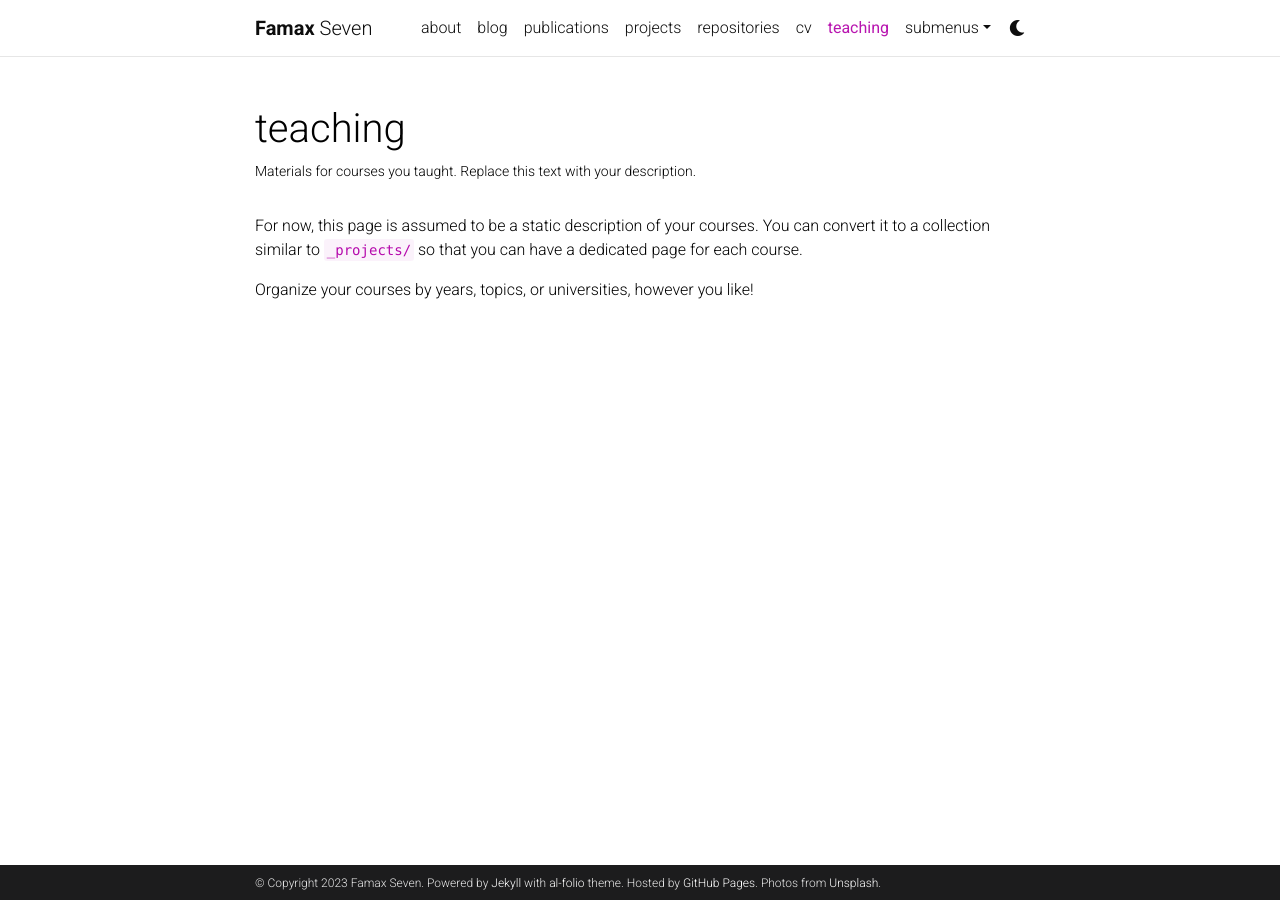
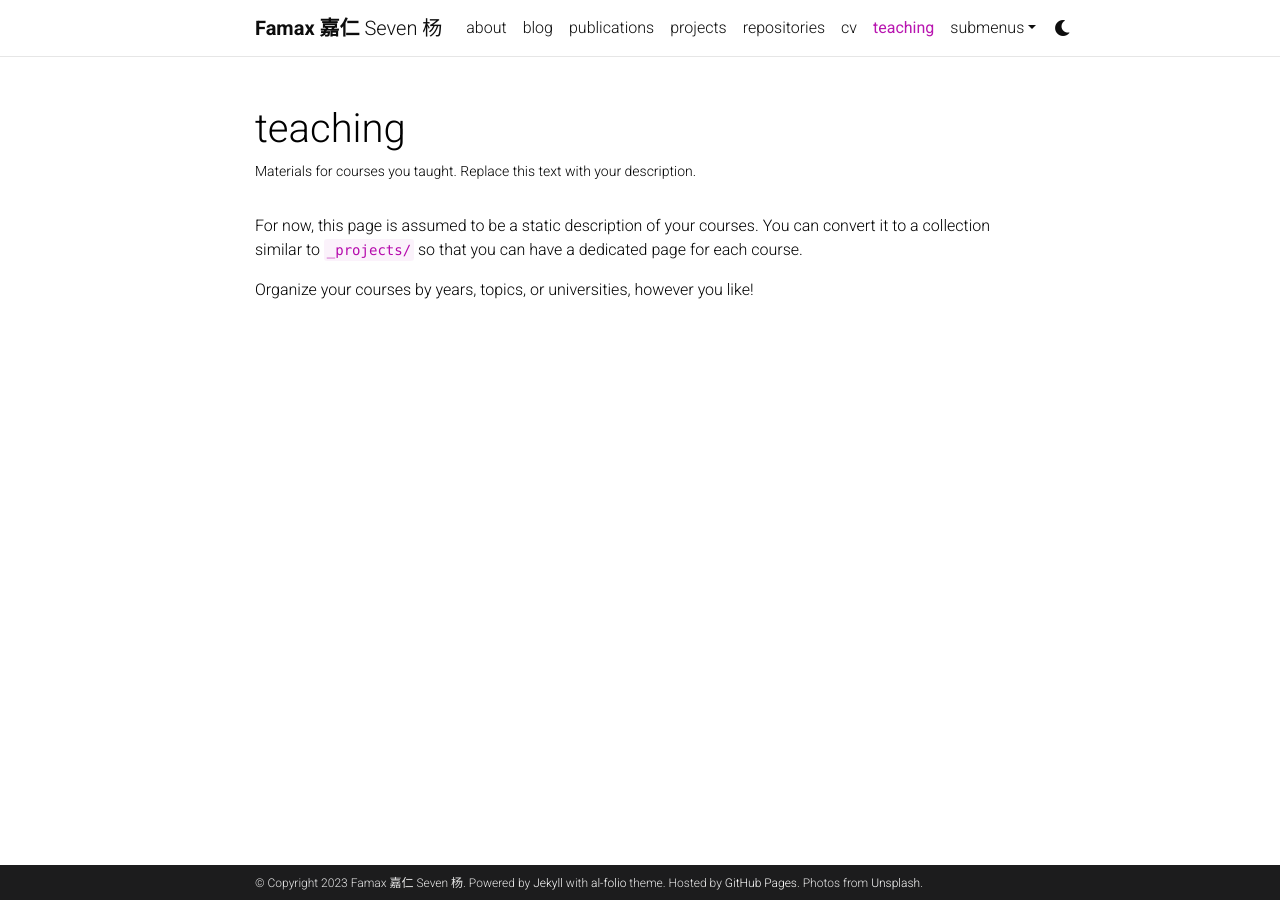
Before and after one commit to famax7/famax7.github.io, a Jekyll site: the page built from _pages/teaching.md, in a window 1280 px wide. Built offline with Jekyll 4.4.1, drawn with Linux system fonts in a browser that asks for light colours; comment, search, counter and statistics services are not loaded; a style sheet for code colours, icons or effects is not loaded.

Commit message:
Update _config.yml

```diff
--- a/_config.yml
+++ b/_config.yml
@@ -3,9 +3,9 @@
 # -----------------------------------------------------------------------------
 
 title: blank # the website title (if blank, full name will be used instead)
-first_name: Famax
+first_name: Famax 嘉仁
 middle_name:
-last_name: Seven
+last_name: Seven 杨
 email: you@example.com
 description: > # the ">" symbol means to ignore newlines until "footer_text:"
   A simple, whitespace theme for academics. Based on [*folio](https://github.com/bogoli/-folio) design.
```
